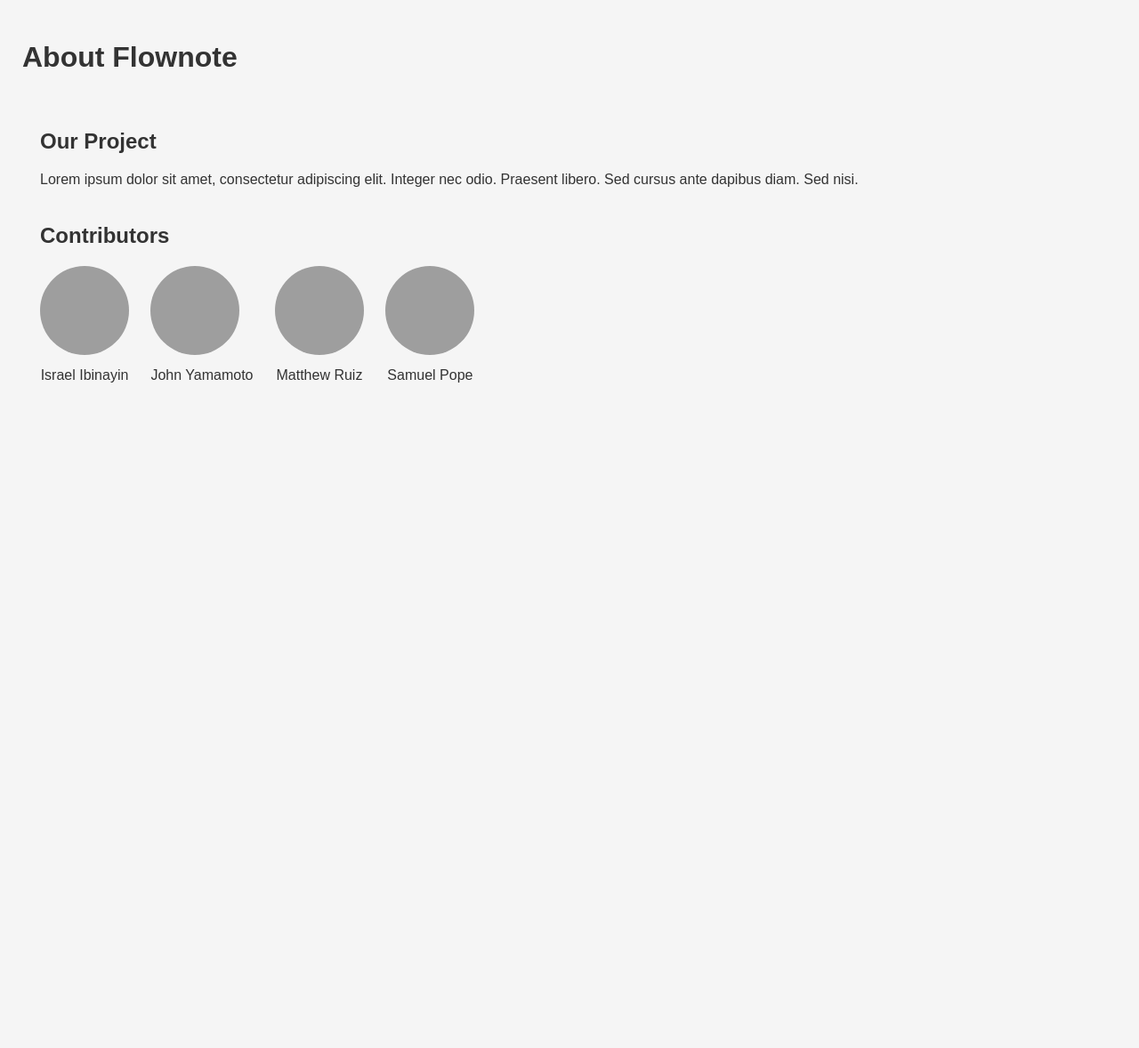
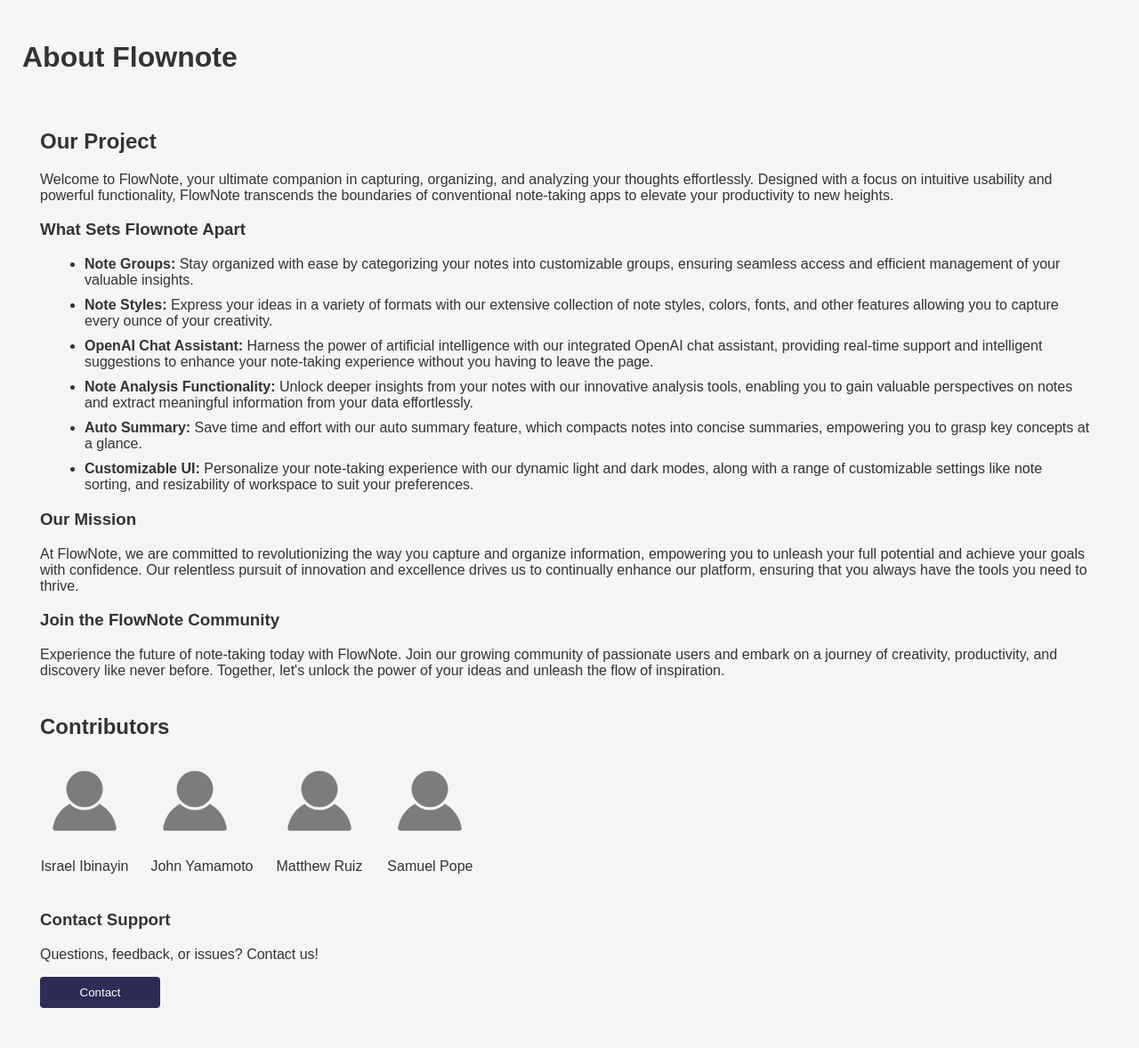
Before and after one commit to sjpope/FlowNote, a Django app: page /notes/about/ in a window 1280 px wide. Shown: the part 78-1256 px from the top of the page at 89% size. Before the commit the page ends 508 px from the top, so only its background shows below. Run offline with Django 5.2, Linux system fonts and the light colour scheme; parts of the project's set-up code (start-up, migrations or seed data) failed here and were passed over; grey boxes are pictures that could not be loaded.

Commit message:
Added more info and fixed the contributors

```diff
--- a/notes/templates/about.html
+++ b/notes/templates/about.html
@@ -6,59 +6,89 @@
     <meta charset="UTF-8">
     <meta name="viewport" content="width=device-width, initial-scale=1.0">
     <title>About Us</title>
-    <style>
-        main {
-            padding: 20px;
-        }
-
-        .about-section, .contributors-section {
-            margin-bottom: 40px;
-        }
-
-        .contributor {
-            display: inline-block;
-            margin-right: 20px;
-        }
-
-        .contributor img {
-            width: 100px;
-            height: 100px;
-            border-radius: 50%;
-            margin-bottom: 10px;
-        }
-
-        .contributor p {
-            text-align: center;
-            margin: 0;
-        }
-    </style>
+    <link rel="stylesheet" href="{% static 'notes/css/about.css' %}">
 </head>
 <body>
     <h1>About Flownote</h1>
     <main>
         <section class="about-section">
             <h2>Our Project</h2>
-            <p>Lorem ipsum dolor sit amet, consectetur adipiscing elit. Integer nec odio. Praesent libero. Sed cursus ante dapibus diam. Sed nisi.</p>
+            <p>Welcome to FlowNote, your ultimate companion in capturing, organizing, and analyzing your thoughts effortlessly. Designed with a focus on intuitive usability and powerful functionality, FlowNote transcends the boundaries of conventional note-taking apps to elevate your productivity to new heights.</p>
+            <h3>What Sets Flownote Apart</h3>
+            <ul>
+                <li><strong>Note Groups:</strong> Stay organized with ease by categorizing your notes into customizable groups, ensuring seamless access and efficient management of your valuable insights.</li>
+                <li><strong>Note Styles:</strong> Express your ideas in a variety of formats with our extensive collection of note styles, colors, fonts, and other features allowing you to capture every ounce of your creativity.</li>
+                <li><strong>OpenAI Chat Assistant:</strong> Harness the power of artificial intelligence with our integrated OpenAI chat assistant, providing real-time support and intelligent suggestions to enhance your note-taking experience without you having to leave the page.</li>
+                <li><strong>Note Analysis Functionality:</strong> Unlock deeper insights from your notes with our innovative analysis tools, enabling you to gain valuable perspectives on notes and extract meaningful information from your data effortlessly.</li>
+                <li><strong>Auto Summary:</strong> Save time and effort with our auto summary feature, which compacts notes into concise summaries, empowering you to grasp key concepts at a glance.</li>
+                <li><strong>Customizable UI:</strong> Personalize your note-taking experience with our dynamic light and dark modes, along with a range of customizable settings like note sorting, and resizability of workspace to suit your preferences.</li>
+            </ul>
+            <h3>Our Mission</h3>
+            <p>At FlowNote, we are committed to revolutionizing the way you capture and organize information, empowering you to unleash your full potential and achieve your goals with confidence. Our relentless pursuit of innovation and excellence drives us to continually enhance our platform, ensuring that you always have the tools you need to thrive.</p>
+
+            <h3>Join the FlowNote Community</h3>
+            <p>Experience the future of note-taking today with FlowNote. Join our growing community of passionate users and embark on a journey of creativity, productivity, and discovery like never before. Together, let's unlock the power of your ideas and unleash the flow of inspiration.</p>
         </section>
         <section class="contributors-section">
             <h2>Contributors</h2>
             <div class="contributor">
-                <img src="../static/notes/css/images/contributor1.jpg" alt="Contributor 1">
+                <a href="https://www.linkedin.com/in/israelibinayin247/" target="_blank"><img src="{% static 'notes/css/images/Contributors/profile-icon.png' %}" alt="Contributor 1"></a>
                 <p>Israel Ibinayin</p>
             </div>
             <div class="contributor">
-                <img src="../static/notes/css/images/contributor2.jpg" alt="Contributor 2">
+                <img src="{% static 'notes/css/images/Contributors/profile-icon.png' %}" alt="Contributor 2">
                 <p>John Yamamoto</p>
             </div>
             <div class="contributor">
-                <img src="../static/notes/css/images/contributor3.jpg" alt="Contributor 3">
+                <img src="{% static 'notes/css/images/Contributors/profile-icon.png' %}" alt="Contributor 3">
                 <p>Matthew Ruiz</p>
             </div>
             <div class="contributor">
-                <img src="../static/notes/css/images/contributor4.jpg" alt="Contributor 4">
+                <a href="https://www.linkedin.com/in/samjpope/" target="_blank "><img src="{% static 'notes/css/images/Contributors/profile-icon.png' %}" alt="Contributor 4"></a>
                 <p>Samuel Pope</p>
             </div>
             <!-- Add more contributors here -->
         </section>
+        <section>
+            <h3>Contact Support</h3>
+            <p>Questions, feedback, or issues? Contact us!</p>
+            <form id="contact-form" action="{% url 'notes:contact' %}" method="post">
+                {% csrf_token %}
+                <button type="submit" style="background-color: var(--navbar-bg-color);" class="btn-settings">
+                    Contact
+                </button>
+            </form>
+        </section>
     </main>
+
+    <style>
+        main {
+        padding: 20px;
+    }
+
+    .about-section ul li {
+        margin: 10px;
+    }
+    .about-section, .contributors-section {
+        margin-bottom: 40px;
+    }
+
+    .contributor {
+        display: inline-block;
+        margin-right: 20px;
+    }
+
+    .contributor img {
+        width: 100px;
+        height: 100px;
+        border-radius: 50%;
+        margin-bottom: 10px;
+    }
+
+    .contributor p {
+        text-align: center;
+        margin: 0;
+    }
+
+    </style>
 {% endblock %}
```
Also changed, not shown: notes/static/notes/css/images/contributors/profile-icon.png (added).
